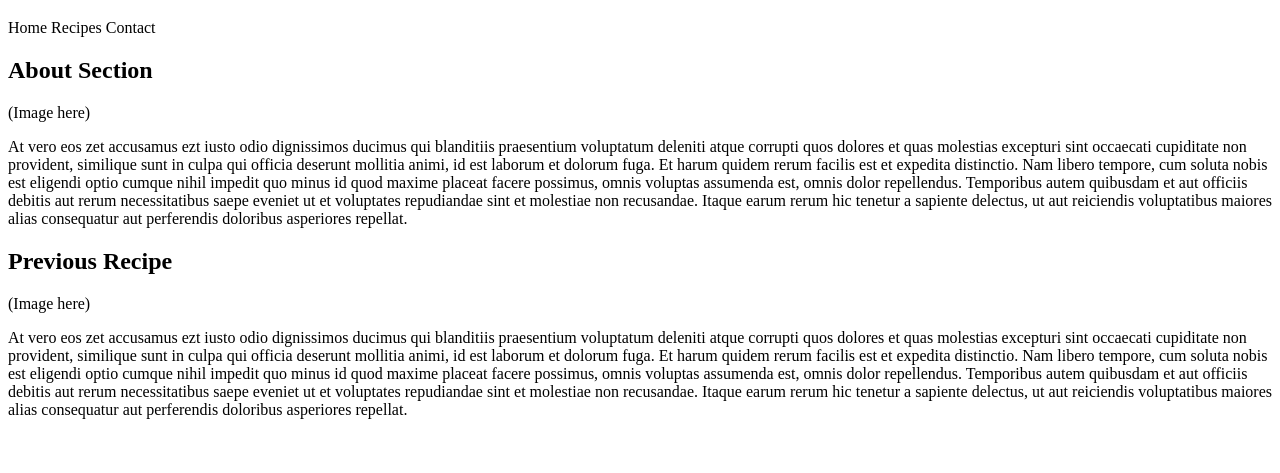
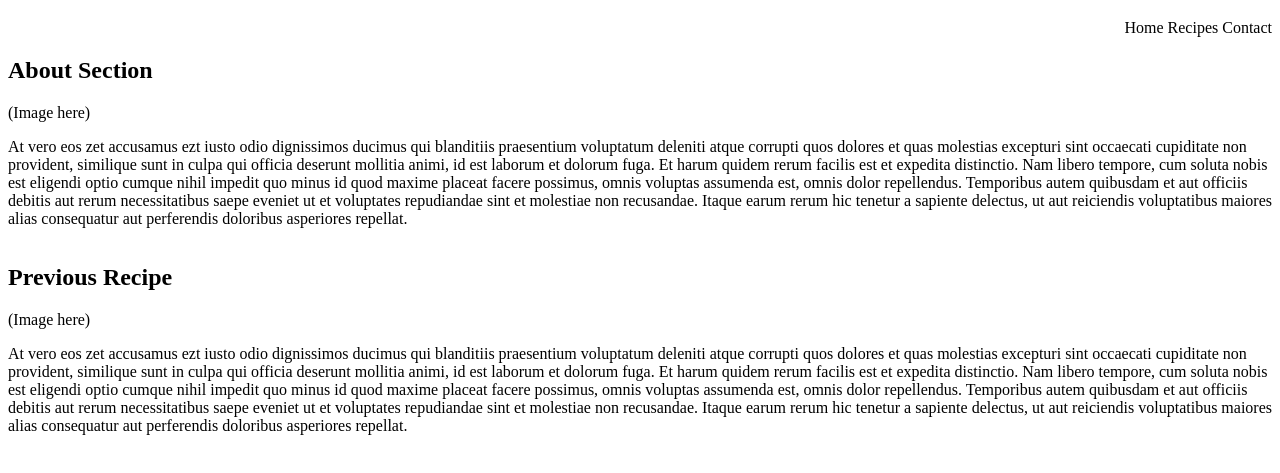
Before and after one commit to jamiguel23/pinchTheRice, a plain HTML site: page index.html in a window 1280 px wide. Shown: the part 61-534 px from the top of the page. Drawn offline with Linux system fonts and the light colour scheme.

Commit message:
moved nav bar to right, added section class=column for about and recipe section

```diff
--- a/index.html
+++ b/index.html
@@ -5,25 +5,28 @@
        </head>
             <header>
                 <h1>The Perfect Bite</h1>
-                <div>
+                <nav>
                     <a>Home</a>
                     <a>Recipes</a>
                     <a>Contact</a>
-                  </div>
+                </nav>
             </header>
             <main>
+                <section class="column">
                     <h2>
                     About Section
                     </h2>
                     (Image here)
                     <p> At vero eos zet accusamus ezt iusto odio dignissimos ducimus qui blanditiis praesentium voluptatum deleniti atque corrupti quos dolores et quas molestias excepturi sint occaecati cupiditate non provident, similique sunt in culpa qui officia deserunt mollitia animi, id est laborum et dolorum fuga. Et harum quidem rerum facilis est et expedita distinctio. Nam libero tempore, cum soluta nobis est eligendi optio cumque nihil impedit quo minus id quod maxime placeat facere possimus, omnis voluptas assumenda est, omnis dolor repellendus. Temporibus autem quibusdam et aut officiis debitis aut rerum necessitatibus saepe eveniet ut et voluptates repudiandae sint et molestiae non recusandae. Itaque earum rerum hic tenetur a sapiente delectus, ut aut reiciendis voluptatibus maiores alias consequatur aut perferendis doloribus asperiores repellat.
                     </p>
+                </section>
+                <section class="column">
                     <h2>
                     Previous Recipe
                     </h2>
                     (Image here)
                     <p> At vero eos zet accusamus ezt iusto odio dignissimos ducimus qui blanditiis praesentium voluptatum deleniti atque corrupti quos dolores et quas molestias excepturi sint occaecati cupiditate non provident, similique sunt in culpa qui officia deserunt mollitia animi, id est laborum et dolorum fuga. Et harum quidem rerum facilis est et expedita distinctio. Nam libero tempore, cum soluta nobis est eligendi optio cumque nihil impedit quo minus id quod maxime placeat facere possimus, omnis voluptas assumenda est, omnis dolor repellendus. Temporibus autem quibusdam et aut officiis debitis aut rerum necessitatibus saepe eveniet ut et voluptates repudiandae sint et molestiae non recusandae. Itaque earum rerum hic tenetur a sapiente delectus, ut aut reiciendis voluptatibus maiores alias consequatur aut perferendis doloribus asperiores repellat.
                     </p>
-
+                </section>
             </main>
     </html>
--- a/stylesheet.css
+++ b/stylesheet.css
@@ -2,3 +2,11 @@
     background-color: white;
 
 }
+
+nav {
+    float: right;
+}
+
+.column {
+    float: left;
+}
```
Lines whose indentation alone changed are shown as unchanged.
